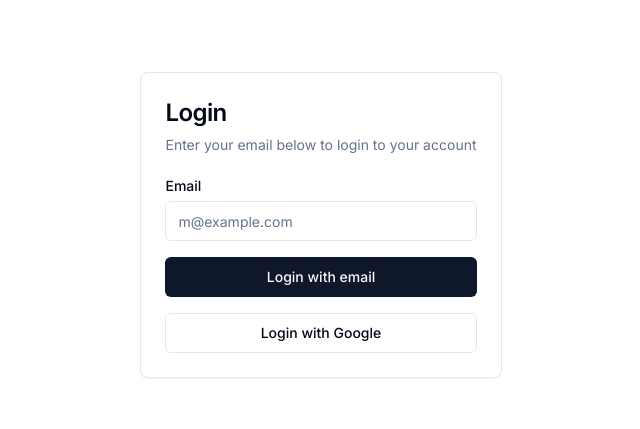
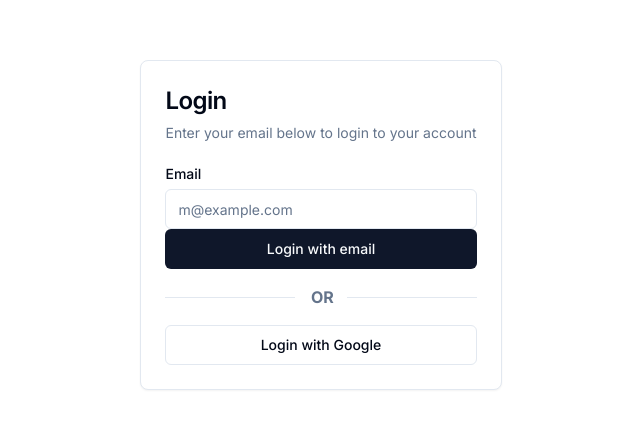
Before and after one commit to saas-labworks/SaaS-Boilerplate, a Next.js app: page /signin in a window 1280 px wide. Shown: the part 175-604 px from the top of the page, without its empty margins (319-959 px from the left). Built offline with nearby package versions, Linux system fonts and the light colour scheme; no server answers.

Commit message:
feature()[]: complete login page

```diff
--- a/app/(auth)/signin/page.tsx
+++ b/app/(auth)/signin/page.tsx
@@ -1,18 +1,50 @@
 import { Button } from '@/components/ui/button'
 import {
-  Card,
-  CardContent,
+  Card, CardContent,
   CardDescription,
-  CardHeader,
-  CardTitle
+  CardHeader, CardTitle
 } from '@/components/ui/card'
-import { signIn } from '@/lib/auth'
+import { auth, signIn } from '@/lib/auth'
 import { Input } from '@/components/ui/input'
 import { Label } from '@/components/ui/label'
 import { AuthError } from 'next-auth'
-import { redirect } from 'next/navigation'
+import { redirect, RedirectType } from 'next/navigation'
+import { Separator } from '@/components/ui/separator'
 
-export default function SingInPage() {
+export default async function SingInPage() {
+  const session = await auth()
+  if (!session) {
+    console.log('User no logged. Continue in this page')
+  }
+  if (session?.user) {
+    console.log('User logged. Redirect to dashboard')
+    return redirect('/dashboard/profile', RedirectType.replace)
+  }
+
+  const siginInOAuth = async () => {
+    'use server'
+    try {
+      await signIn('google')
+    } catch (error) {
+      if (error instanceof AuthError) {
+        return redirect(`$/signin?error=${error.type}`)
+      }
+      throw error
+    }
+  }
+
+  const siginInMagicLink = async (formData: FormData) => {
+    'use server'
+    try {
+      await signIn('nodemailer', formData)
+    } catch (error) {
+      if (error instanceof AuthError) {
+        return redirect(`$/signin?error=${error.type}`)
+      }
+      throw error
+    }
+  }
+
   return (
     <div className='w-full h-screen grid place-content-center'>
       <Card className='mx-auto max-w-sm'>
@@ -23,29 +55,7 @@ export default function SingInPage() {
           </CardDescription>
         </CardHeader>
         <CardContent>
-          <form
-            className='grid gap-4'
-            action={async (formData) => {
-              'use server'
-              try {
-                // await signIn('nodemailer', formData)
-                await signIn('google')
-              } catch (error) {
-                // Signin can fail for a number of reasons, such as the user
-                // not existing, or the user not having the correct role.
-                // In some cases, you may want to redirect to a custom error
-                if (error instanceof AuthError) {
-                  return redirect(`$/signin?error=${error.type}`)
-                }
-
-                // Otherwise if a redirects happens NextJS can handle it
-                // so you can just re-thrown the error and let NextJS handle it.
-                // Docs:
-                // https://nextjs.org/docs/app/api-reference/functions/redirect#server-component
-                throw error
-              }
-            }}
-          >
+          <form action={siginInMagicLink}>
             <div className='grid gap-2'>
               <Label htmlFor='email'>Email</Label>
               <Input
@@ -58,6 +68,17 @@ export default function SingInPage() {
             <Button type='submit' className='w-full'>
               Login with email
             </Button>
+          </form>
+
+          <div className='w-full grid grid-cols-[1fr_20px_1fr] items-center gap-4 my-4'>
+            <Separator orientation='horizontal' />
+            <strong className='text-muted-foreground'>OR</strong>
+            <Separator orientation='horizontal' />
+          </div>
+
+          <form
+            action={siginInOAuth}
+          >
             <Button type='submit' variant='outline' className='w-full'>
               Login with Google
             </Button>
```
